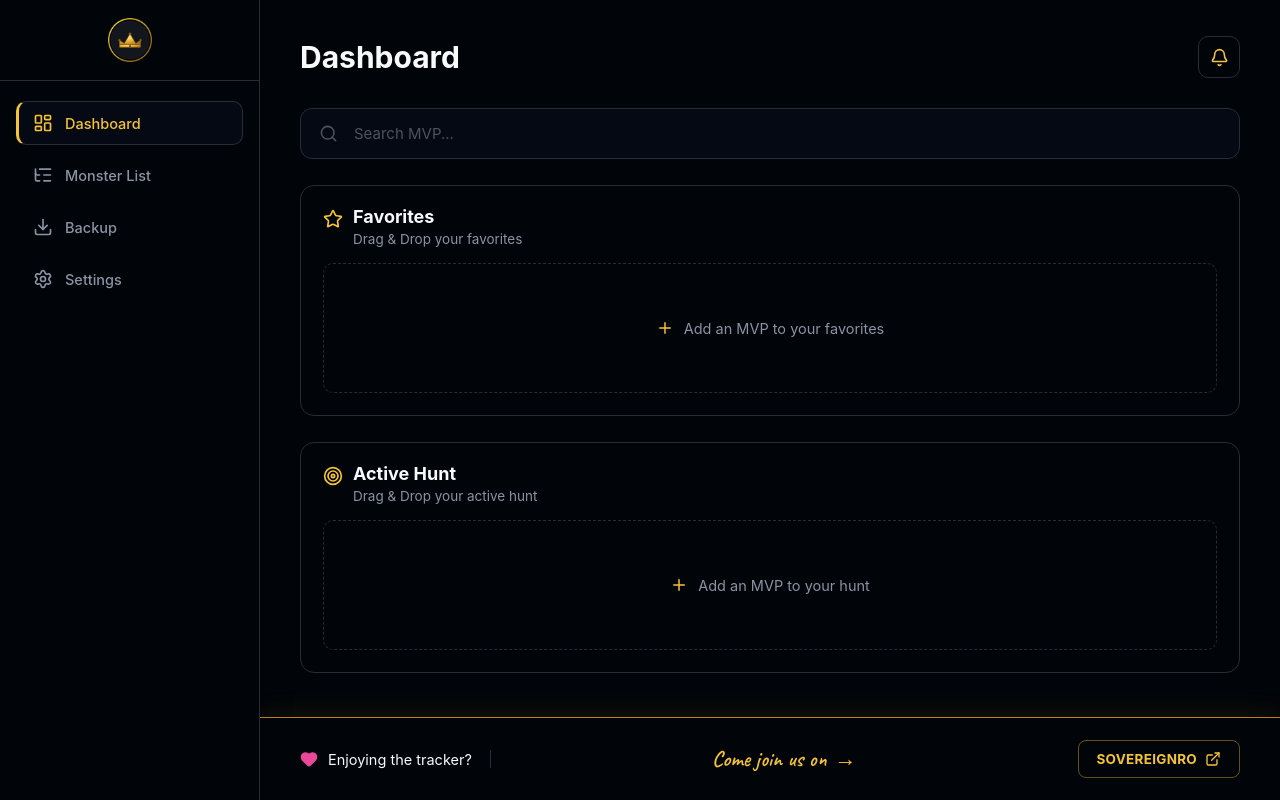
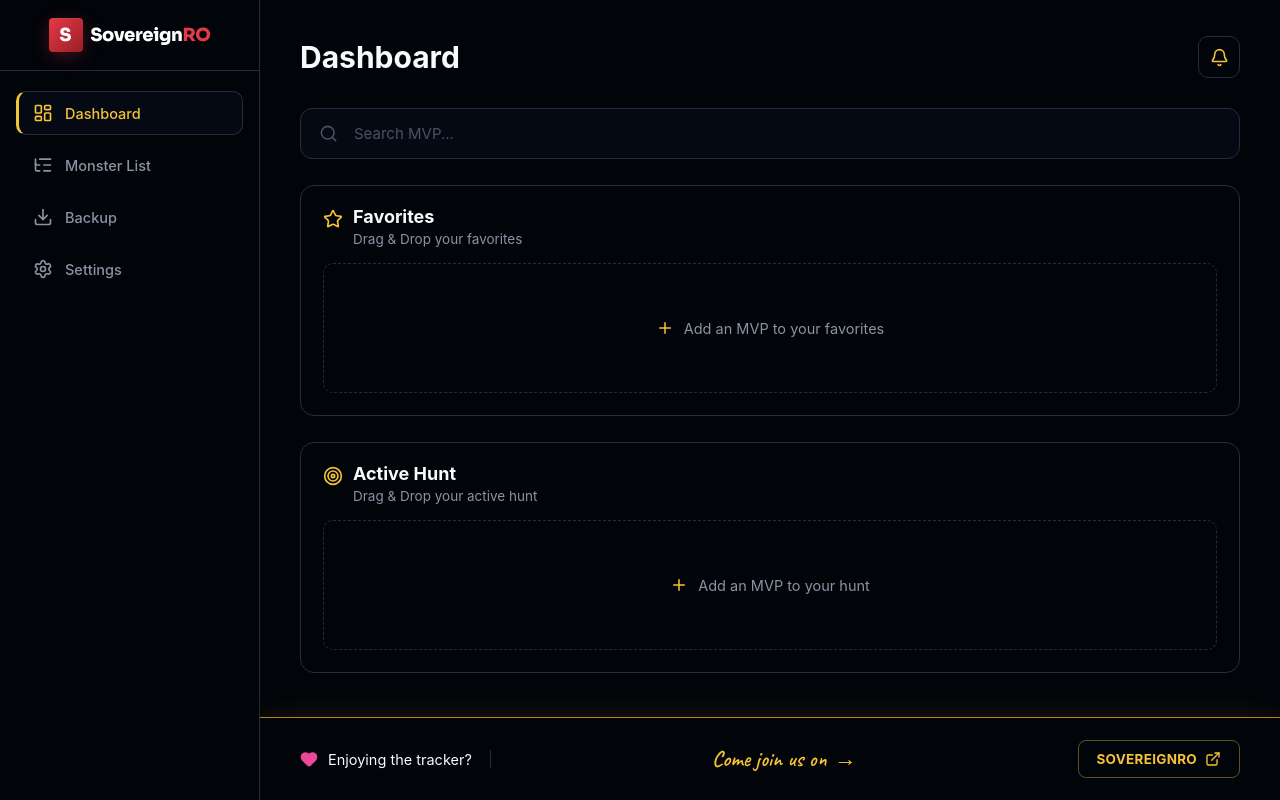
Before and after one commit to VortexWiki/sovereignro-mvp-tracker, a React (Vite) app: page / in a window 1280 px wide. Built offline with nearby package versions, Linux system fonts and the light colour scheme.

Commit message:
Update official SovereignRO logo in sidebar

```diff
--- a/index.html
+++ b/index.html
@@ -14,7 +14,7 @@
     <link rel="preconnect" href="https://fonts.googleapis.com" />
     <link rel="preconnect" href="https://fonts.gstatic.com" crossorigin />
     <link
-      href="https://fonts.googleapis.com/css2?family=Caveat:wght@600&display=swap"
+      href="https://fonts.googleapis.com/css2?family=Caveat:wght@600&family=Sora:wght@700;800&display=swap"
       rel="stylesheet"
     />
     <title>SovereignRO MVP Tracker</title>
--- a/src/components/Sidebar.jsx
+++ b/src/components/Sidebar.jsx
@@ -4,8 +4,6 @@ import {
     Download,
     Settings,
 } from "lucide-react";
-
-import appLogo from "../assets/icons/app-logo.png";
 
 const NAV_ITEMS = [
     { label: "Dashboard", icon: LayoutDashboard, page: "dashboard" },
@@ -19,7 +17,12 @@ export default function Sidebar({ currentPage, onNavigate }) {
         <aside className="sidebar">
 
             <div className="sidebar-header">
-                <img src={appLogo} alt="SovereignRO MVP Tracker" className="sidebar-logo" />
+                <span className="sr-logo" aria-label="SovereignRO MVP Tracker">
+                    <span className="sr-logo-mark">S</span>
+                    <span className="sr-logo-text">
+                        <span className="sr-logo-text-white">Sovereign</span><span className="sr-logo-text-red">RO</span>
+                    </span>
+                </span>
             </div>
 
             <nav className="sidebar-nav">
--- a/src/styles/sidebar.css
+++ b/src/styles/sidebar.css
@@ -16,9 +16,48 @@
     border-bottom: 1px solid var(--border-strong);
 }
 
-.sidebar-logo {
-    height: 44px;
-    width: 44px;
+/* Official SovereignRO logo mark + wordmark, matching the real site's
+   markup/CSS exactly (inspected via devtools: .sov-brand-mark /
+   .sov-brand-text / .sov-brand-accent). Font: Sora 800, 1.125rem,
+   letter-spacing -0.02em. Mark: 34x34px, radius 4px, gradient 135deg
+   #E53946 -> #9B1E27. */
+.sr-logo {
+    display: flex;
+    align-items: center;
+    gap: 0.5rem;
+}
+
+.sr-logo-mark {
+    width: 34px;
+    height: 34px;
+    display: inline-flex;
+    flex-shrink: 0;
+    align-items: center;
+    justify-content: center;
+    font-family: "Sora", system-ui, sans-serif;
+    font-weight: 800;
+    font-size: 1.125rem;
+    color: #fff;
+    background: linear-gradient(135deg, #e53946, #9b1e27);
+    border-radius: 4px;
+    box-shadow: 0 4px 18px rgba(229, 57, 70, 0.28), inset 0 1px 0 rgba(255, 255, 255, 0.04);
+}
+
+.sr-logo-text {
+    font-family: "Sora", system-ui, sans-serif;
+    font-weight: 800;
+    font-size: 1.125rem;
+    letter-spacing: -0.02em;
+    white-space: nowrap;
+    display: inline-block;
+}
+
+.sr-logo-text-white {
+    color: #ffffff;
+}
+
+.sr-logo-text-red {
+    color: #e53946;
 }
 
 .sidebar-nav {
```
